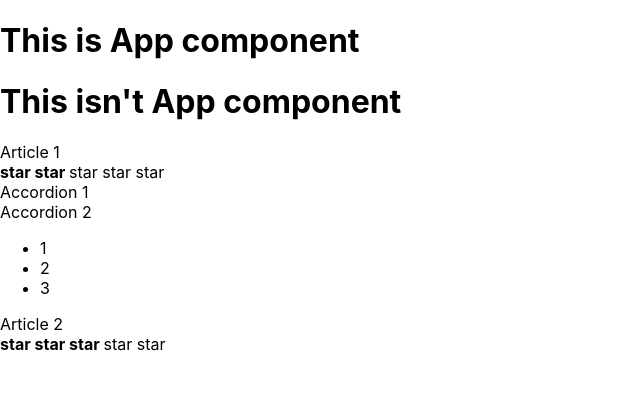
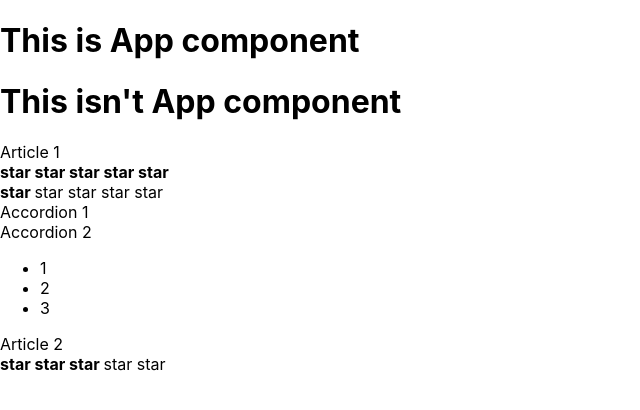
Before and after one commit to antonsadovskiy/react-kabzda, a React (Create React App) app: page / in a window 1280 px wide. Shown: the top 410 px of the page, without its empty margins (0-640 px from the left). Built offline with nearby package versions, Linux system fonts and the light colour scheme.

Commit message:
add one rating component to my app

```diff
--- a/src/App.tsx
+++ b/src/App.tsx
@@ -9,7 +9,8 @@ function App() {
             <PageTitle title={"This is App component"}/>
             <PageTitle title={"This isn't App component"}/>
             Article 1
-            <Rating value={2}/>
+            <Rating value={5}/>
+            <Rating value={1}/>
             <Accordion titleValue={"Accordion 1"} collapsed={true}/>
             <Accordion titleValue={"Accordion 2"} collapsed={false}/>
             Article 2
```
